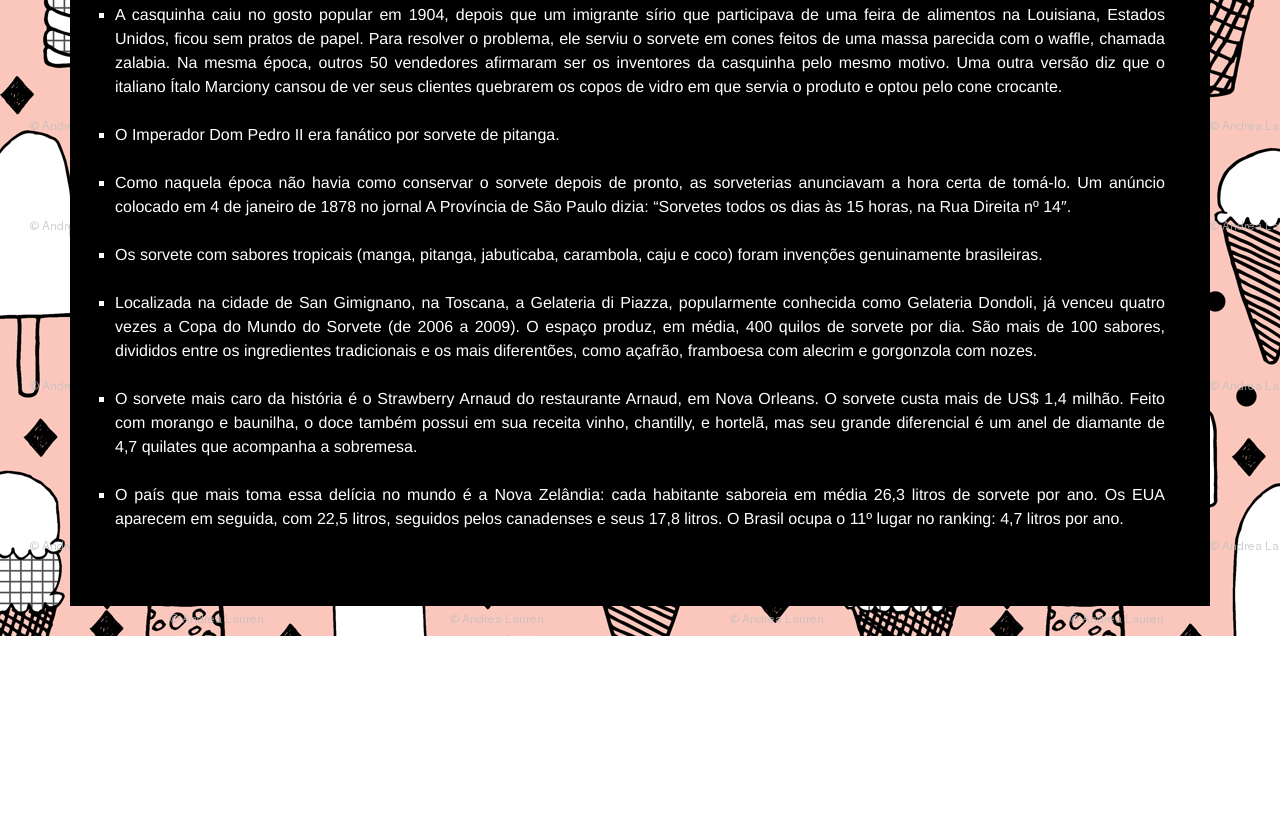
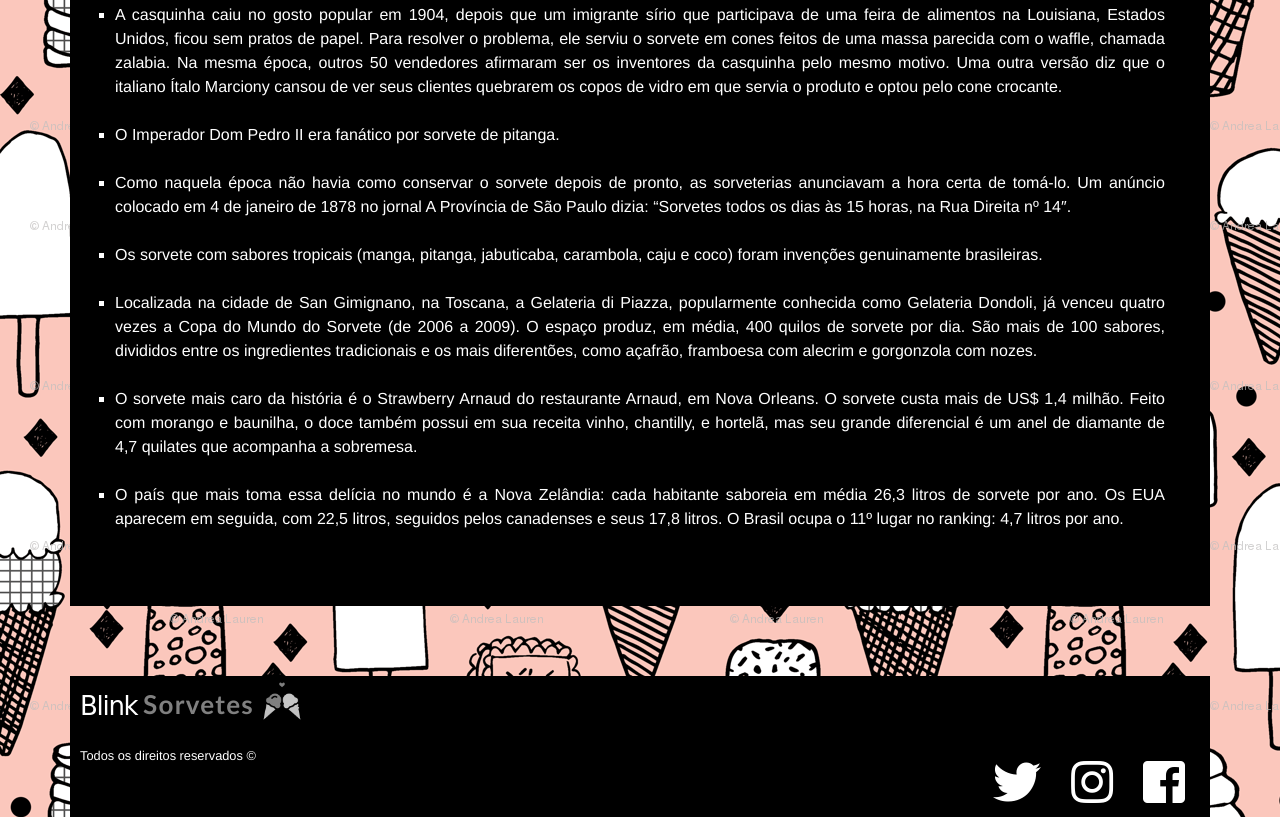
Before and after one commit to edgarffgomes/Blink-Sorvetes, a plain HTML site: page index.html in a window 1280 px wide. Shown: the part 1609-2426 px from the top of the page. Before the commit the page ends 2245 px from the top, so only its background shows below. Drawn offline with nearby package versions, Linux system fonts and the light colour scheme.

Commit message:
Algumas alterações para melhorar a responsividade e rodapé adicionado. Página index.html finalizada!

```diff
--- a/css/estilo.css
+++ b/css/estilo.css
@@ -125,6 +125,13 @@ nav.navbar-cor{
 	margin-bottom: 5px;
 }
 
+
+.historia h2{
+	color: #FF69B4;
+	text-align: center;
+
+}
+
 @media  (max-width: 991.98px) {
 	.historia{
 		margin-top: 120px;
@@ -132,11 +139,7 @@ nav.navbar-cor{
 
  }
 
-.historia h2{
-	color: #FF69B4;
-	text-align: center;
 
-}
 
 
 .paragrafo-historia{
@@ -171,3 +174,71 @@ nav.navbar-cor{
 	margin-left: 45px;
 	margin-bottom: 5px;
 }
+/* ------ Rodapé ------ */
+.rodape{
+	background: black;
+	padding: 0px 10px;
+	margin-top:  40px;
+	position: relative;
+}
+
+
+
+.titulo-rodape-1{
+	font-family: Brush Script MT, Brush Script Std, cursive;
+	color: white;
+	letter-spacing: -0.05em;
+	font-weight: 500;
+	font-size: 1.3em;
+}
+
+.titulo-rodape-2{
+	font-family: Trebuchet MS, sans-serif;
+	color: gray;
+	letter-spacing: 0.05em;
+	font-weight: 700;
+	font-size: 1.3em;
+}
+.icone-rodape{
+	color: whitesmoke;
+	filter: grayscale(150%);
+	-webkit-filter: grayscale(150%);
+	-moz-filter: grayscale(150%);
+	padding-bottom: 14px;
+}
+
+.copyright{
+	color: white;
+	float: left;
+	font-size: 0.8em;
+}
+footer ul{
+	list-style: none;
+}
+
+footer ul li{
+	float: right;
+	margin: 10px 15px;
+}
+
+footer ul li a{
+	color: white;
+
+}
+footer ul li a:hover{
+	color: rgba(139,69,19);
+
+}
+
+/* ------ Tipografia Responsiva ------ */
+
+@media  (max-width: 991.98px) {
+	 .historia h2, .curiosidades h2 {
+		font-size: 2em;
+	}
+
+	body{
+		font-size: 0.8em;
+	}
+
+ }
--- a/index.html
+++ b/index.html
@@ -133,9 +133,9 @@
 
           <div class="col-md-12 historia">
 
-              <h2 class="display-4"><span> <img class="img-fluid icone-historia-1" width="35" src="imagens/icon-historia.png">
+              <h2 class="display-4"><span> <img class="img-fluid icone-historia-1 d-none d-md-inline" width="35" src="imagens/icon-historia.png">
                  História do sorvete
-                <img class="img-fluid icone-historia-2" width="35" src="imagens/icon-historia.png"></span></h2>
+                <img class="img-fluid icone-historia-2 " width="35" src="imagens/icon-historia.png"></span></h2>
 
               <div class="paragrafo-historia">
               <p>O sorvete foi criado na china há mais de 4 mil anos, quando uma sobremesa feita de arroz e leite foi congelada na neve.
@@ -191,6 +191,42 @@
 
     </section>
 
+    <footer>
+      <div class="container">
+
+        <div class="row">
+
+          <div class="col-md-12 rodape">
+
+              <h3><a href="index.html" class="navbar-brand">
+                <span class="titulo-rodape-1">Blink</span> <span class="titulo-rodape-2">Sorvetes <img class="icone-rodape" src="imagens/icon.png" width="40"> </span>
+              </a></h3>
+
+
+             <h4 class="copyright"> Todos os direitos reservados &copy</h4>
+
+
+
+              <ul>
+
+                <li> <a href=""> <i class="fab fa-facebook-square fa-3x"> </i> </a> </li>
+
+                <li> <a href=""> <i class="fab fa-instagram fa-3x"></i> </a> </li>
+
+                <li> <a href=""> <i class="fab fa-twitter fa-3x"></i> </a> </li>
+
+              </ul>
+
+
+
+          </div>
+
+        </div>
+
+      </div>
+
+    </footer>
+
 
 
 
```
